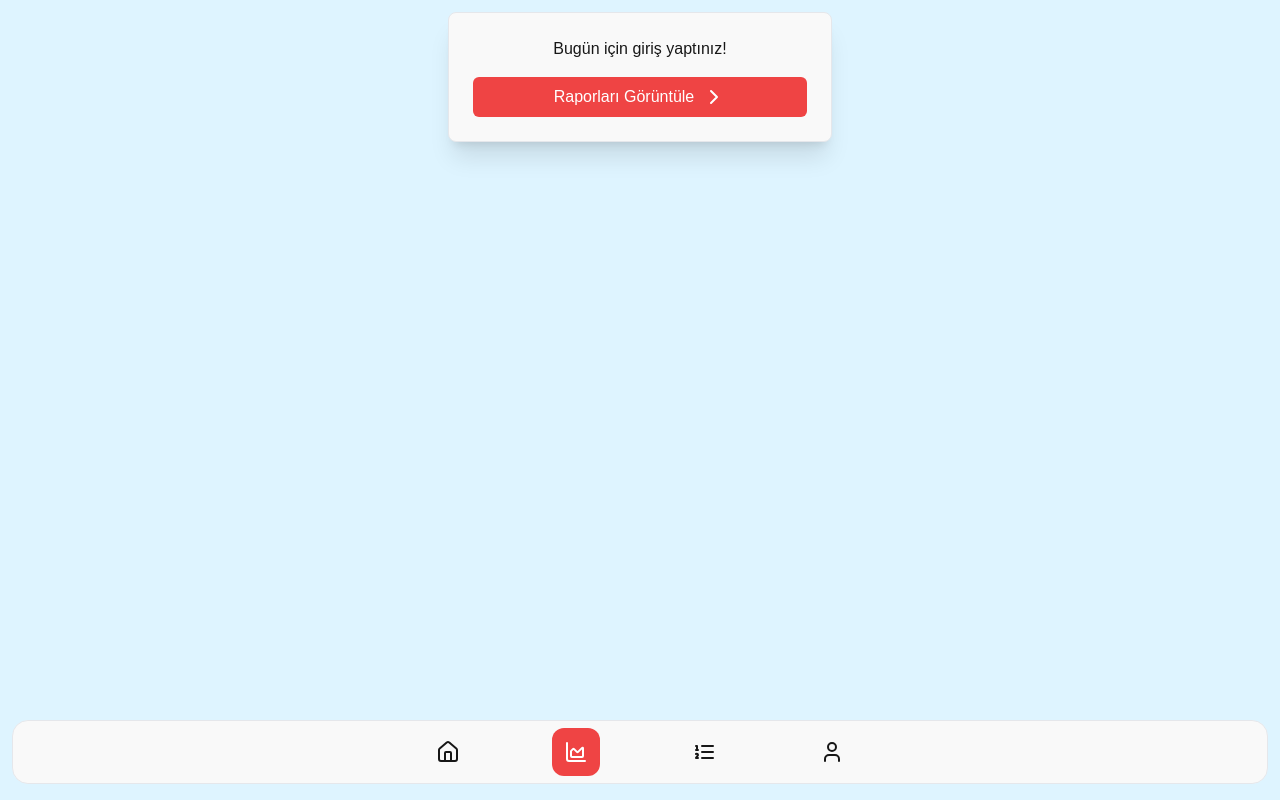
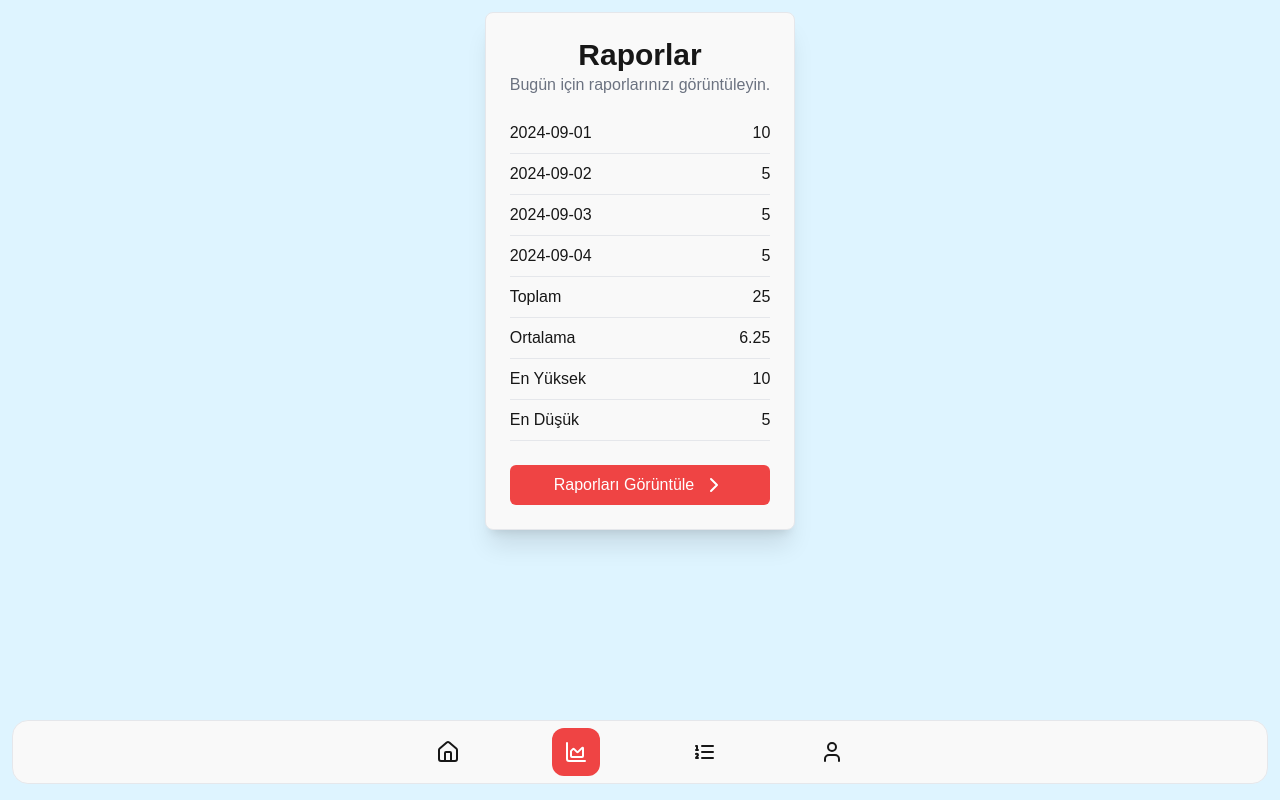
Before and after one commit to eatalay13/book_tracker, a Next.js app: page /report in a window 1280 px wide. Built offline with nearby package versions, Linux system fonts and the light colour scheme.

Commit message:
Refactor layout to remove duplicate InteractiveReadingCard component

```diff
--- a/src/components/Card.tsx
+++ b/src/components/Card.tsx
@@ -4,7 +4,7 @@ interface CardProps {
 
 function Card({ children }: CardProps) {
   return (
-    <div className="mx-auto min-w-96 max-w-sm rounded-lg border border-gray-200 bg-cardLight p-6 shadow-xl dark:border-zinc-800 dark:bg-cardDark">
+    <div className="mx-auto max-w-sm rounded-lg border border-gray-200 bg-cardLight p-6 shadow-xl dark:border-zinc-800 dark:bg-cardDark">
       {children}
     </div>
   );
--- a/src/components/FullPage.tsx
+++ b/src/components/FullPage.tsx
@@ -6,7 +6,9 @@ interface FullPageProps {
 
 function FullPage(props: FullPageProps) {
   return (
-    <div className="flex items-start justify-center p-3">{props.children}</div>
+    <div className="mb-24 flex items-start justify-center p-3">
+      {props.children}
+    </div>
   );
 }
 
--- a/src/containers/home/CountSelect.tsx
+++ b/src/containers/home/CountSelect.tsx
@@ -2,7 +2,7 @@ import PageCountButton from "@/components/PageCountButton";
 import CustomCountInput from "./CustomCountInput";
 
 function CountSelect() {
-  const pages: number[] = [5, 10, 15, 20, 25, 30];
+  const pages: number[] = [5, 10, 15, 20, 25, 30, 35, 40, 45, 50];
   return (
     <div>
       <p className="mb-4 text-center">Bugün kaç sayfa okudunuz?</p>
--- a/src/containers/report/index.tsx
+++ b/src/containers/report/index.tsx
@@ -3,10 +3,79 @@ import Card from "@/components/Card";
 import { ChevronRight } from "lucide-react";
 
 function ReportContainer() {
+  const reports = [
+    {
+      createdDate: "2024-09-01",
+      count: 10,
+    },
+    {
+      createdDate: "2024-09-02",
+      count: 5,
+    },
+    {
+      createdDate: "2024-09-03",
+      count: 5,
+    },
+    {
+      createdDate: "2024-09-04",
+      count: 5,
+    },
+  ];
+
   return (
     <Card>
       <div>
-        <p className="mb-4 text-center">Bugün için giriş yaptınız!</p>
+        <h2 className="text-center text-3xl font-bold">Raporlar</h2>
+        <p className="text-center text-gray-500">
+          Bugün için raporlarınızı görüntüleyin.
+        </p>
+        {
+          <div className="mt-4">
+            {reports.map((report, index) => (
+              <div
+                key={index}
+                className="flex items-center justify-between border-b border-gray-200 py-2"
+              >
+                <p>{report.createdDate}</p>
+                <p>{report.count}</p>
+              </div>
+            ))}
+          </div>
+        }
+        <div className="flex items-center justify-between border-b border-gray-200 py-2">
+          <p>Toplam</p>
+          <p>{reports.reduce((acc, report) => acc + report.count, 0)}</p>
+        </div>
+        <div className="flex items-center justify-between border-b border-gray-200 py-2">
+          <p>Ortalama</p>
+          <p>
+            {reports.reduce((acc, report) => acc + report.count, 0) /
+              reports.length}
+          </p>
+        </div>
+        <div className="flex items-center justify-between border-b border-gray-200 py-2">
+          <p>En Yüksek</p>
+          <p>
+            {reports.reduce((acc, report) => {
+              if (acc < report.count) {
+                return report.count;
+              }
+              return acc;
+            }, 0)}
+          </p>
+        </div>
+        <div className="flex items-center justify-between border-b border-gray-200 py-2">
+          <p>En Düşük</p>
+          <p>
+            {reports.reduce((acc, report) => {
+              if (acc > report.count) {
+                return report.count;
+              }
+              return acc;
+            }, reports[0].count)}
+          </p>
+        </div>
+        <br />
         <Button className="flex w-full items-center justify-center">
           Raporları Görüntüle <ChevronRight className="ml-2" />
         </Button>
```
